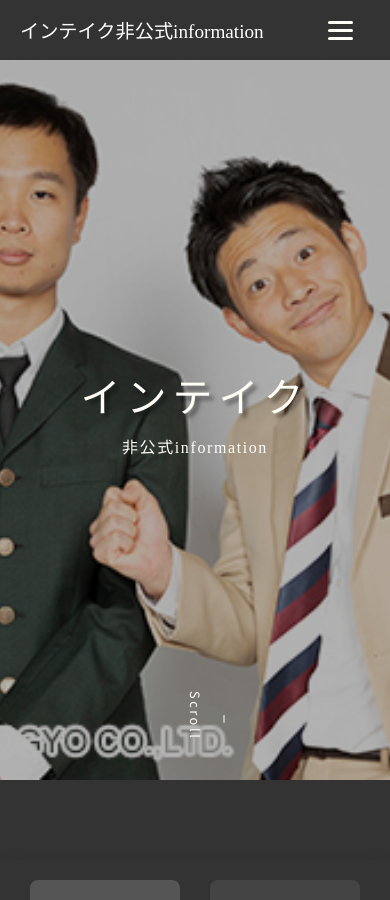
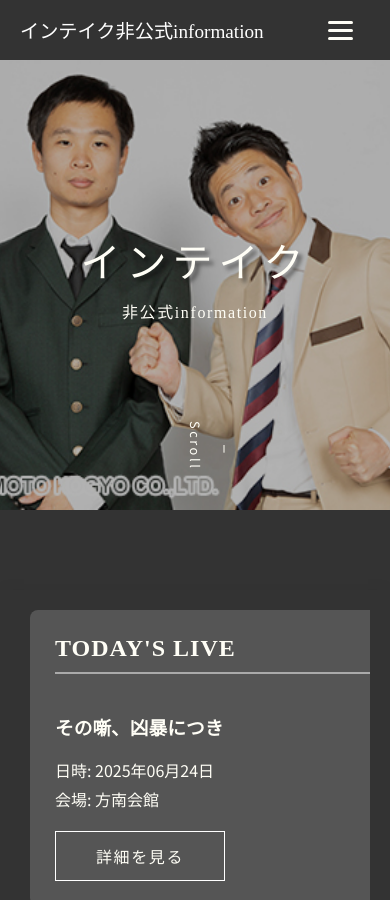
Before and after one commit to unofficial-info/intake_information, a Jekyll site: the page built from index.html, in a window 390 px wide and 900 px high. Built offline with Jekyll 4.4.1, drawn with Linux system fonts in a browser that asks for light colours; some web fonts are replaced.

Commit message:
fix phone-view

```diff
--- a/assets/css/style.css
+++ b/assets/css/style.css
@@ -473,7 +473,7 @@ body {
 }
 .live-info-box {
   flex: 1;
-  min-width: 320px;
+  min-width: 0px;
   padding: 25px;
   border-radius: 8px;
   display: flex;
@@ -825,7 +825,7 @@ body {
 
   /* --- 問題2：トップ写真と文字の見切れを調整 --- */
   .hero {
-    height: 80vh; /* 写真の高さを画面の高さの80%に調整 */
+    height: 50vh; /* 写真の高さを画面の高さの80%に調整 */
   }
   .hero-text h1 {
     font-size: 2.5rem; /* トップの文字サイズをスマホ用に小さくする */
@@ -840,6 +840,7 @@ body {
     padding: 0 10px;
     /* クリップさせないことで、ボックスの影などがはみ出ても表示されるように */
     overflow: clip;
+    flex-direction: column;
   }
   .live-info-box {
     min-width: 0; /* 最小幅の指定をリセット */
```
Also changed, not shown: 1 other file.
